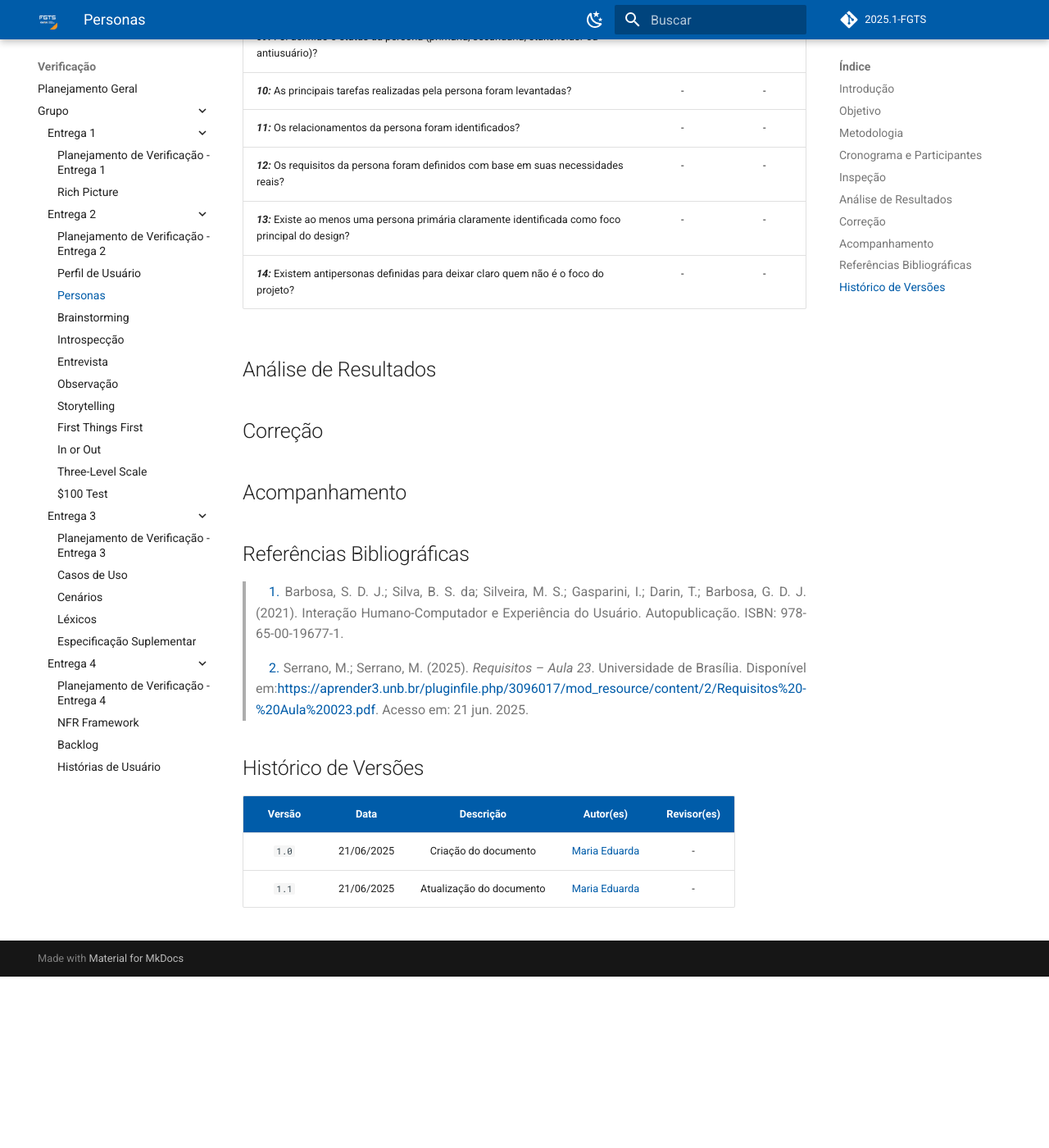
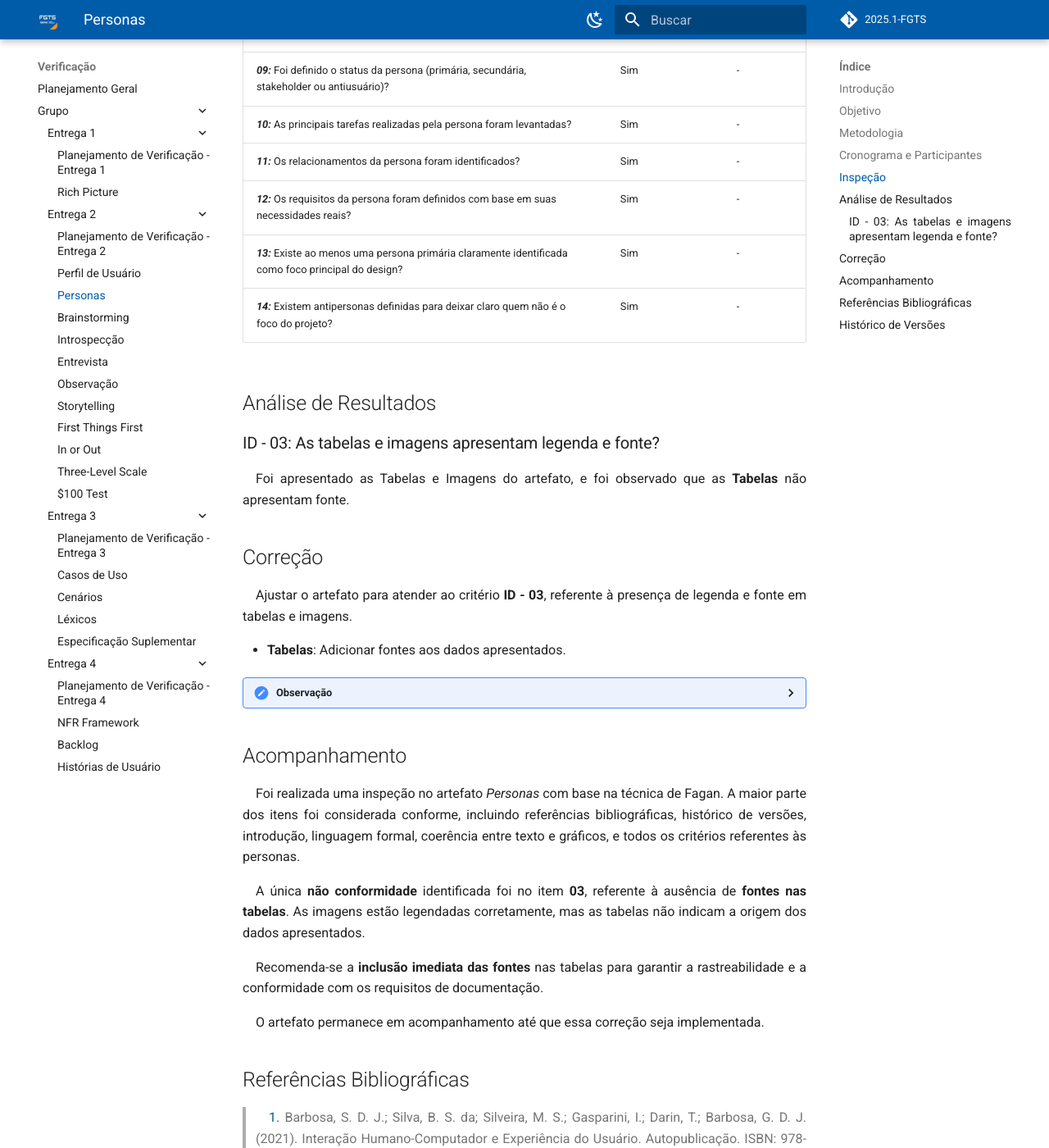
Before and after one commit to eduardodpms/REQ-FGTS, an MkDocs documentation site: the page built from docs/Verificacao/Grupo/Entrega-2/verificacao-personas.md, in a window 1280 px wide and 1400 px high, scrolled down 2102 px. Shown: the whole window at 82% size. Built offline with MkDocs 1.6.1 and Material for MkDocs 9.7.7, drawn with Linux system fonts in a browser that asks for light colours; comment, search, counter and statistics services are not loaded; before the commit the page ends 3293 px from its top, so only the background shows below that; some of the changed text lies outside the part shown.

Commit message:
docs: Documentaçao inspeçao de personas

```diff
--- a/docs/Verificacao/Grupo/Entrega-2/verificacao-personas.md
+++ b/docs/Verificacao/Grupo/Entrega-2/verificacao-personas.md
@@ -42,10 +42,10 @@ Nesta etapa a integrante [Maria Eduarda](https://github.com/dudaa28), será resp
       <td> 03:08 </td>
     </tr>
     <tr>
-      <td> - </td>
+      <td> Danielle </td>
       <td> Revisor </td>
-      <td> - /06/2025 </td>
-      <td> - </td>
+      <td> 21/06/2025 </td>
+      <td> 18:00 </td>
     </tr>
   </tbody>
 </table>
@@ -65,28 +65,52 @@ A tabela abaixo, apresenta a inspeção  da Lista de Verificação do artefado P
 | Item | Avaliação | Observação |
 | :---- | :---: | :---: |
 | **Geral** |
-| ***01:*** O artefato apresenta uma bibliografia/referência bibliográfica? | - | - |
-| ***02:*** O artefato apresenta um histórico de versões com id, item das versões, autores e revisores? | - | - |
-| ***03:*** As tabelas e imagens apresentam legenda e fonte? | - | - |
-| ***04:*** O artefato apresenta uma introdução? | - | - |
-| ***05:*** A linguagem utilizada é formal e adequada ao contexto técnico/acadêmico? | - | - |
-| ***06:*** Há coerência entre o conteúdo textual e os artefatos gráficos (tabelas, imagens, fluxogramas)? | - | - |
+| ***01:*** O artefato apresenta uma bibliografia/referência bibliográfica? | Sim | - |
+| ***02:*** O artefato apresenta um histórico de versões com id, item das versões, autores e revisores? | Sim | - |
+| ***03:*** As tabelas e imagens apresentam legenda e fonte? | Não | Tabelas nao apresentam Fonte |
+| ***04:*** O artefato apresenta uma introdução? | Sim | - |
+| ***05:*** A linguagem utilizada é formal e adequada ao contexto técnico/acadêmico? | Sim | - |
+| ***06:*** Há coerência entre o conteúdo textual e os artefatos gráficos (tabelas, imagens, fluxogramas)? | Sim | - |
 | **Personas** |
 | Item | Avaliação | Observação |
-| ***07:*** A persona recebeu um nome completo, idade e outros dados demográficos representativos?| - | - |
-| ***08:*** Uma foto foi adicionada ao perfil da persona para torná-la mais realista e memorável?| - | - |
-| ***09:*** Foi definido o status da persona (primária, secundária, stakeholder ou antiusuário)?| - | - |
-| ***10:*** As principais tarefas realizadas pela persona foram levantadas?| - | - |
-| ***11:*** Os relacionamentos da persona foram identificados?| - | - |
-| ***12:*** Os requisitos da persona foram definidos com base em suas necessidades reais?| - | - |
-| ***13:*** Existe ao menos uma persona primária claramente identificada como foco principal do design?| - | - |
-| ***14:*** Existem antipersonas definidas para deixar claro quem não é o foco do projeto?| - | - |
+| ***07:*** A persona recebeu um nome completo, idade e outros dados demográficos representativos?| Sim | - |
+| ***08:*** Uma foto foi adicionada ao perfil da persona para torná-la mais realista e memorável?| Sim | - |
+| ***09:*** Foi definido o status da persona (primária, secundária, stakeholder ou antiusuário)?| Sim | - |
+| ***10:*** As principais tarefas realizadas pela persona foram levantadas?| Sim | - |
+| ***11:*** Os relacionamentos da persona foram identificados?| Sim | - |
+| ***12:*** Os requisitos da persona foram definidos com base em suas necessidades reais?| Sim | - |
+| ***13:*** Existe ao menos uma persona primária claramente identificada como foco principal do design?| Sim | - |
+| ***14:*** Existem antipersonas definidas para deixar claro quem não é o foco do projeto?| Sim | - |
 
 ## Análise de Resultados
 
+### ID - 03: As tabelas e imagens apresentam legenda e fonte?
+
+Foi apresentado as Tabelas e Imagens do artefato, e foi observado que as **Tabelas** não apresentam fonte.
+
 ## Correção
 
+Ajustar o artefato para atender ao critério **ID - 03**, referente à presença de legenda e fonte em tabelas e imagens.
+
+- **Tabelas**: Adicionar fontes aos dados apresentados.
+
+<details> <summary><strong>Observação</strong></summary>
+
+Versão atualizada atende aos requisitos de clareza e rastreabilidade.
+
+
+</details>
+
+
 ## Acompanhamento
+
+Foi realizada uma inspeção no artefato *Personas* com base na técnica de Fagan. A maior parte dos itens foi considerada conforme, incluindo referências bibliográficas, histórico de versões, introdução, linguagem formal, coerência entre texto e gráficos, e todos os critérios referentes às personas.
+
+A única **não conformidade** identificada foi no item **03**, referente à ausência de **fontes nas tabelas**. As imagens estão legendadas corretamente, mas as tabelas não indicam a origem dos dados apresentados.
+
+Recomenda-se a **inclusão imediata das fontes** nas tabelas para garantir a rastreabilidade e a conformidade com os requisitos de documentação.
+
+O artefato permanece em acompanhamento até que essa correção seja implementada.
 
 ## Referências Bibliográficas
 
@@ -101,3 +125,4 @@ A tabela abaixo, apresenta a inspeção  da Lista de Verificação do artefado P
 | :-: | :-: | :-: | :-: | :-: |
 | `1.0` | 21/06/2025 | Criação do documento | [Maria Eduarda](https://github.com/dudaa28) | - |
 | `1.1` | 21/06/2025 | Atualização do documento | [Maria Eduarda](https://github.com/dudaa28) | - |
+| `1.2` | 21/06/2025 | Adicionando Inspeção do requisito | [Maria Eduarda](https://github.com/dudaa28) | - |
```
